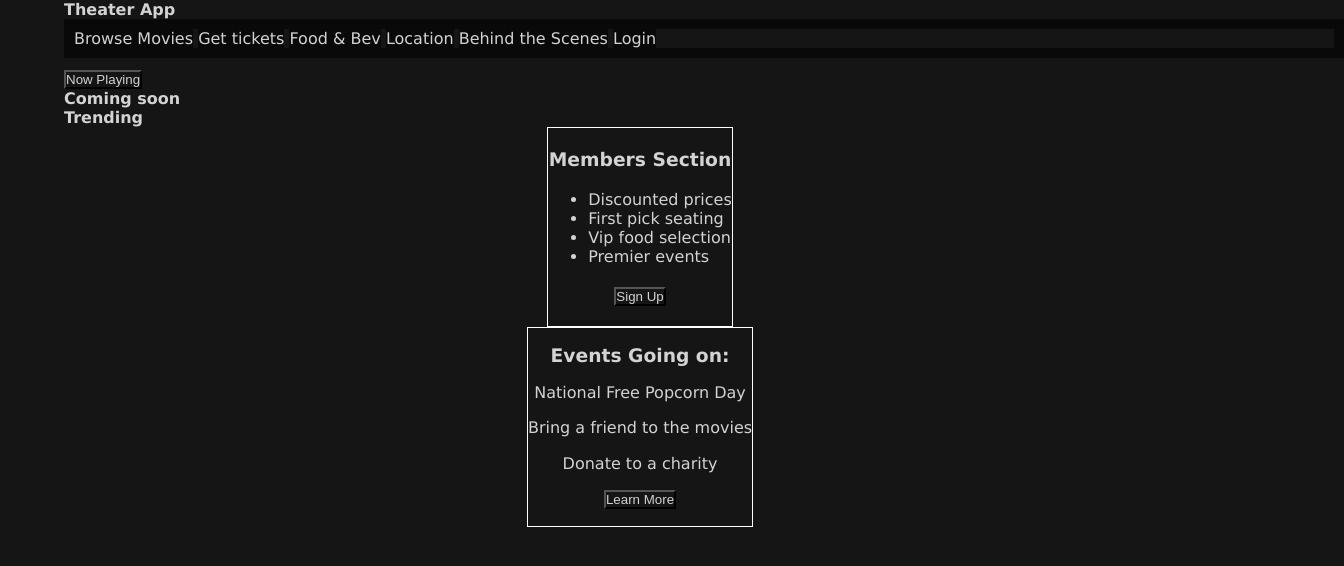
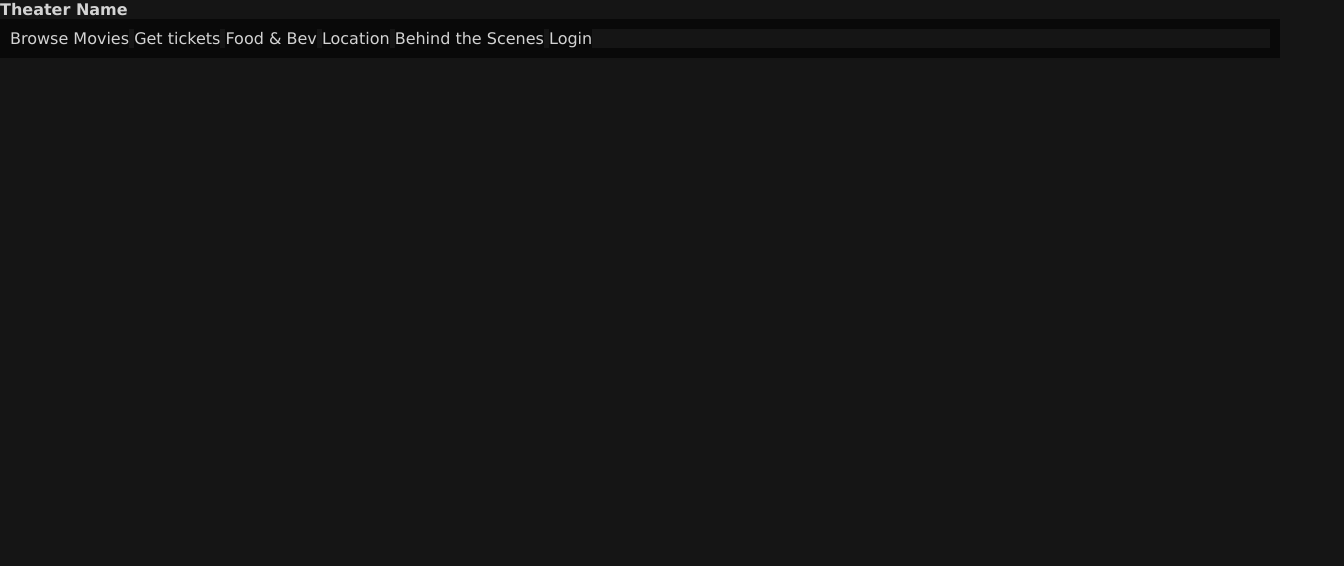
Before and after one commit to Quinton-H/Theater_App, a plain HTML site: page index.html in a window 1280 px wide. Shown: the whole page, 1344 px wide, since content can reach past the window. Drawn offline with Linux system fonts and the light colour scheme.

Commit message:
remove everything but navbar

```diff
--- a/index.html
+++ b/index.html
@@ -13,10 +13,9 @@
 
 
 <body>
-    <!--Make a header called Theater App name and a nav bar with different options user can click-->
-    <div class="main-wrapper">
+    <!-- make header && navbar -->
         <header>
-            <h1>Theater App</h1>
+            <h1>Theater Name</h1>
             <nav class="navbar">
                 <ul>
                     <!--Make 'browse movies' a drop down-->
@@ -44,44 +43,5 @@
                 </ul>
             </nav>
         </header>
-<div class="main-content">
-    <main>
-        <!-- Image slider using js -->
-        <div class="img-slider"></div>
-        <!-- Browse currently playing button under the image slider -->
-        <button class="playing">Now Playing</button>
-        <!-- Infinite scrolling list of movies -->
-        <div id="featured-list"></div>
-        <!--upcoming movies with infinite scroll, little movies-->
-        <h2>Coming soon</h2>
-        <h2>Trending</h2>
-    <div class="row">
-        <!-- The members section detailing member rewards-->
-        <div class="members-sec">
-            <h3>Members Section</h3>
-                <ul class="move-over">
-                    <li>Discounted prices</li>
-                    <li>First pick seating</li>
-                    <li>Vip food selection</li>
-                    <li>Premier events</li>
-                </ul>
-            <button>Sign Up</button>
-        </div>
-        <!-- <hr> -->
-        <!-- The events section of the page detailing events going on -->
-        <div class="events">
-            <h3>Events Going on:</h3>
-            <p>National Free Popcorn Day</p>
-            <p>Bring a friend to the movies</p>
-            <p>Donate to a charity</p>
-            <button>Learn More</button>
-        </div>
-    </div>
-    </main>
-</div>
-    <footer>
-        <ul></ul>
-    </footer>
 </body>
-
 </html>
```
